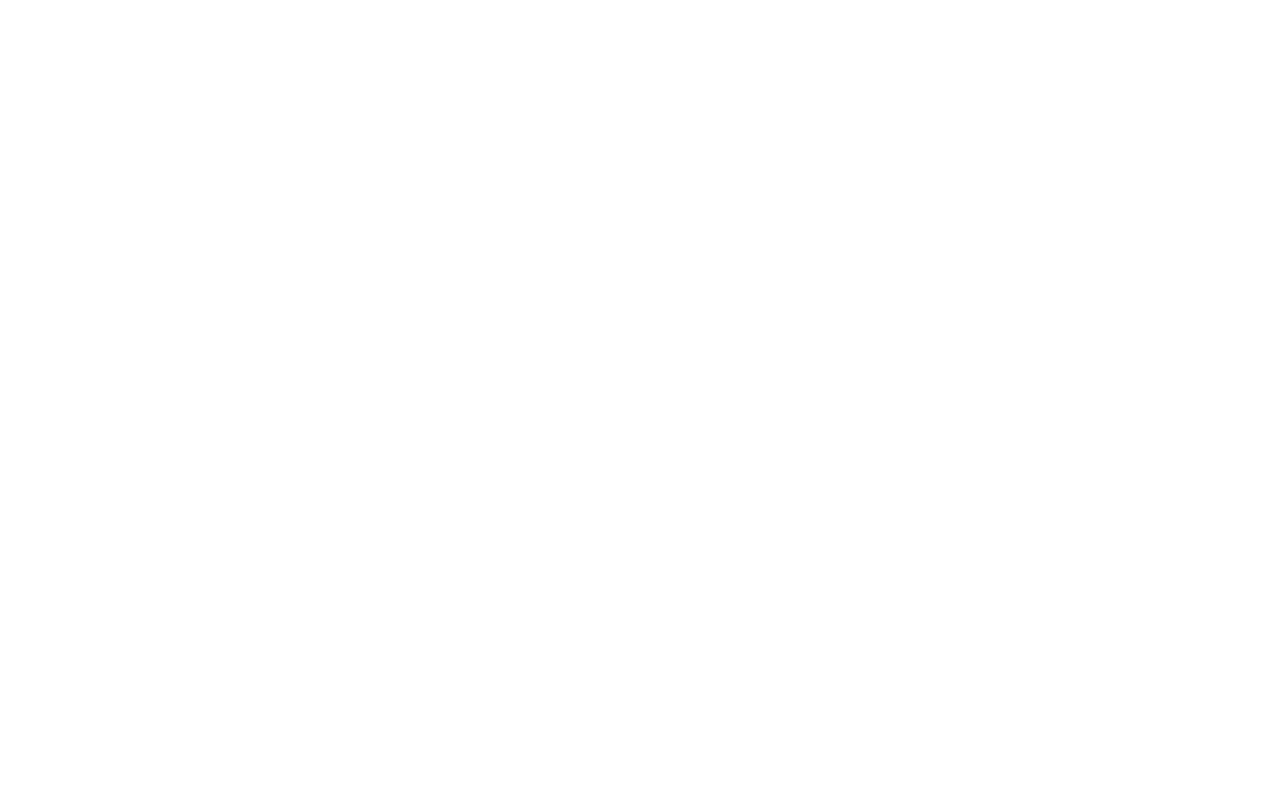
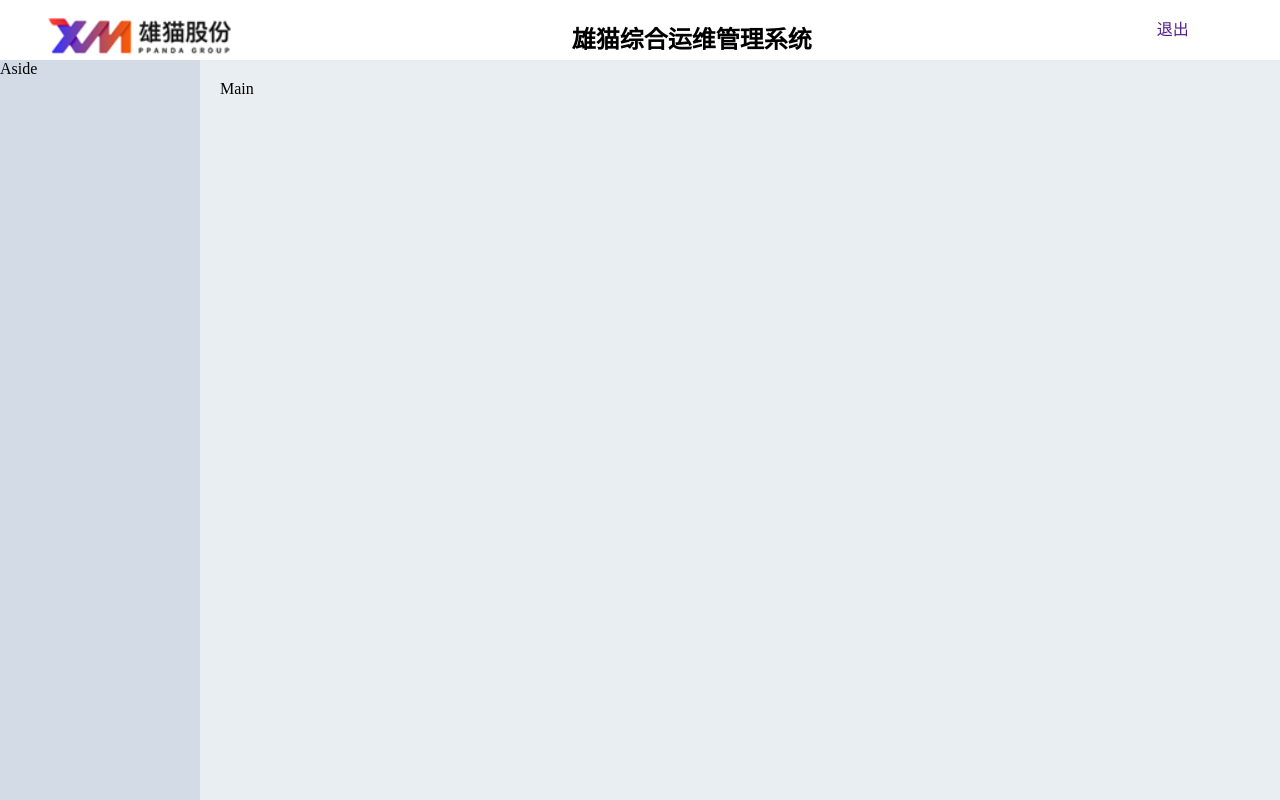
Before and after one commit to BruceWanghf/mallmanager, a Vue app: page / in a window 1280 px wide. Built offline with nearby package versions, Linux system fonts and the light colour scheme.

Commit message:
头部样式调整

```diff
--- a/package.json
+++ b/package.json
@@ -11,6 +11,7 @@
     "build": "node build/build.js"
   },
   "dependencies": {
+    "axios": "^0.19.0",
     "element-ui": "^2.12.0",
     "vue": "^2.5.2",
     "vue-router": "^3.0.1"
--- a/src/App.vue
+++ b/src/App.vue
@@ -12,5 +12,7 @@
 </script>
 
 <style>
-
+#app {
+  height:100%;
+}
 </style>
--- /dev/null
+++ b/src/assets/css/reset.css
@@ -0,0 +1,5 @@
+html, body {
+    height: 100%;
+    padding:0;
+    margin:0;
+}
--- /dev/null
+++ b/src/components/home/home.vue
@@ -0,0 +1,53 @@
+<template>
+    <el-container class="container">
+        <el-header class="header">
+            <el-row>
+                <el-col :span="4">
+                    <div class="grid-content bg-purple">
+                        <img src="../../assets/xmlogo.png" alt="">
+                    </div>
+                </el-col>
+                <el-col :span="18" class="middle">
+                    <H1>雄猫综合运维管理系统</H1>
+                </el-col>
+                <el-col :span="2">
+                    <div class="grid-content bg-purple">
+                        <a class='logout' href="">退出</a>
+                    </div>
+                </el-col>
+            </el-row>
+        </el-header>
+        <el-container>
+            <el-aside class="aside" width="200px">Aside</el-aside>
+            <el-main class="main">Main</el-main>
+        </el-container>
+    </el-container>
+</template>
+
+
+<script>
+export default {};
+</script>
+
+<style>
+.container {
+    height: 100%;
+}
+.header {
+    background-color: #fff;
+}
+.aside {
+    background-color: #d3dce6;
+}
+.main {
+    background-color: #e9eef3;
+    height: 100%;
+}
+.middle {
+    text-align: center;
+}
+.logout{
+    line-height: 60px;
+    text-decoration: none;
+}
+</style>
--- a/src/components/login/login.vue
+++ b/src/components/login/login.vue
@@ -1,12 +1,88 @@
 <template>
-    <div>login</div>
+    <div class="login-wrap">
+        <el-form class="login-form" label-position="top" label-width="80px" :model="formData">
+            <h2>用户登录</h2>
+            <el-form-item label="名称">
+                <el-input v-model="formData.username"></el-input>
+            </el-form-item>
+            <el-form-item label="密码">
+                <el-input type="password" v-model="formData.password"></el-input>
+            </el-form-item>
+            <el-button class="login-button"  type="primary" @click.prevent="handleLogin()">登录</el-button>
+        </el-form>
+    </div>
 </template>
 
 <script>
 export default {
+    data() {
+      return {
+        formData: {
+          username: '',
+          password: ''
+        }
+      };
+    },
+    methods: {
+      //登录请求
+      async handleLogin(){
+        // this.$http.post('login',this.formData)
+        // .then(res => {
+        //   const {
+        //     data,
+        //     meta:{ msg, status}
+        //   } = res.data
 
+        //   if(status===200){
+        //     this.$router.push({name:'home'})
+        //     this.$message.success(msg)
+        //   }
+        //   else{
+        //     this.$message.warning(msg);
+        //   }
+        // })
+        // .catch(err => {
+        //   console.error(err);
+        // })
+        //下面是通过 async+await 把异步代码改成同步代码的样子
+        const res = await this.$http.post('login',this.formData)
+        const {
+            data,
+            meta:{ msg, status}
+        } = res.data
+
+        if(status===200){
+          console.log("--------------"+data.token)
+          localStorage.setItem('token',data.token)
+
+          this.$router.push({name:'home'})
+          this.$message.success(msg)
+        }
+        else{
+          this.$message.warning(msg);
+        }
+      }
+    }
 }
 </script>
 <style >
+.login-wrap{
+  height: 100%;
+  background-color: #324152;
 
+  display:flex;
+  justify-content: center;
+  align-items: center;
+}
+
+.login-wrap .login-form {
+  width: 400px;
+  background-color: #fff;
+  border-radius: 5px;
+  padding:30px;
+
+}
+.login-wrap .login-button {
+  width: 100%;
+}
 </style>
--- /dev/null
+++ b/src/plugins/http.js
@@ -0,0 +1,10 @@
+//插件模块
+import axios from 'axios'
+const MyHttpServer = {}
+
+MyHttpServer.install = (Vue) => {
+    // 添加实例方法
+    axios.defaults.baseURL = 'http://localhost:8888/api/private/v1/'
+    Vue.prototype.$http = axios
+}
+export default MyHttpServer
--- a/src/router/index.js
+++ b/src/router/index.js
@@ -2,6 +2,7 @@
 import Router from 'vue-router'
 
 import Login from '@/components/login/login.vue'
+import Home from '@/components/home/home.vue'
 
 
 Vue.use(Router)
@@ -12,6 +13,12 @@
       name:'login',
       path:'/login',
       component:Login
+    },
+    {
+      name:'home',
+      path:'/',
+      component:Home
     }
+
   ]
 })
```
Also changed, not shown: src/main.js (+6 -2 lines), src/assets/xmlogo.png (added), 1 other file (tests, documents, lock files or other folders).
